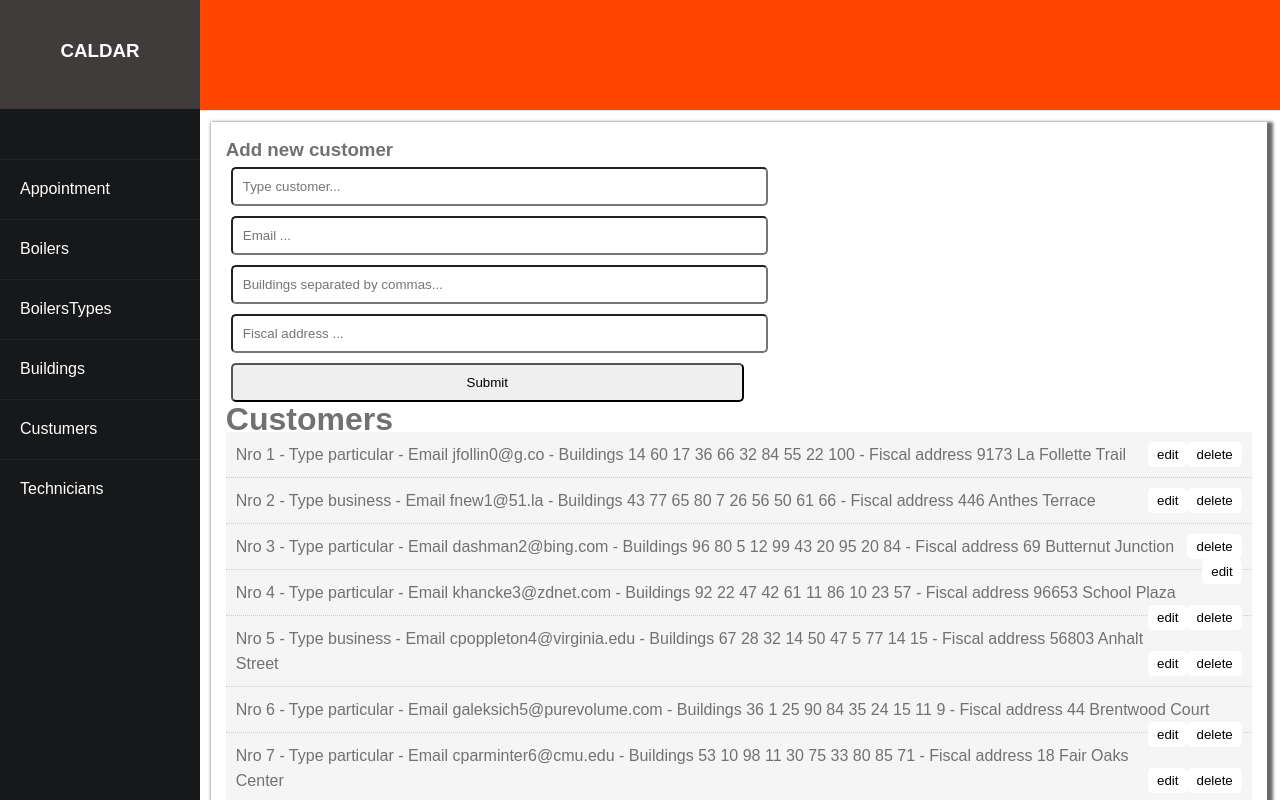
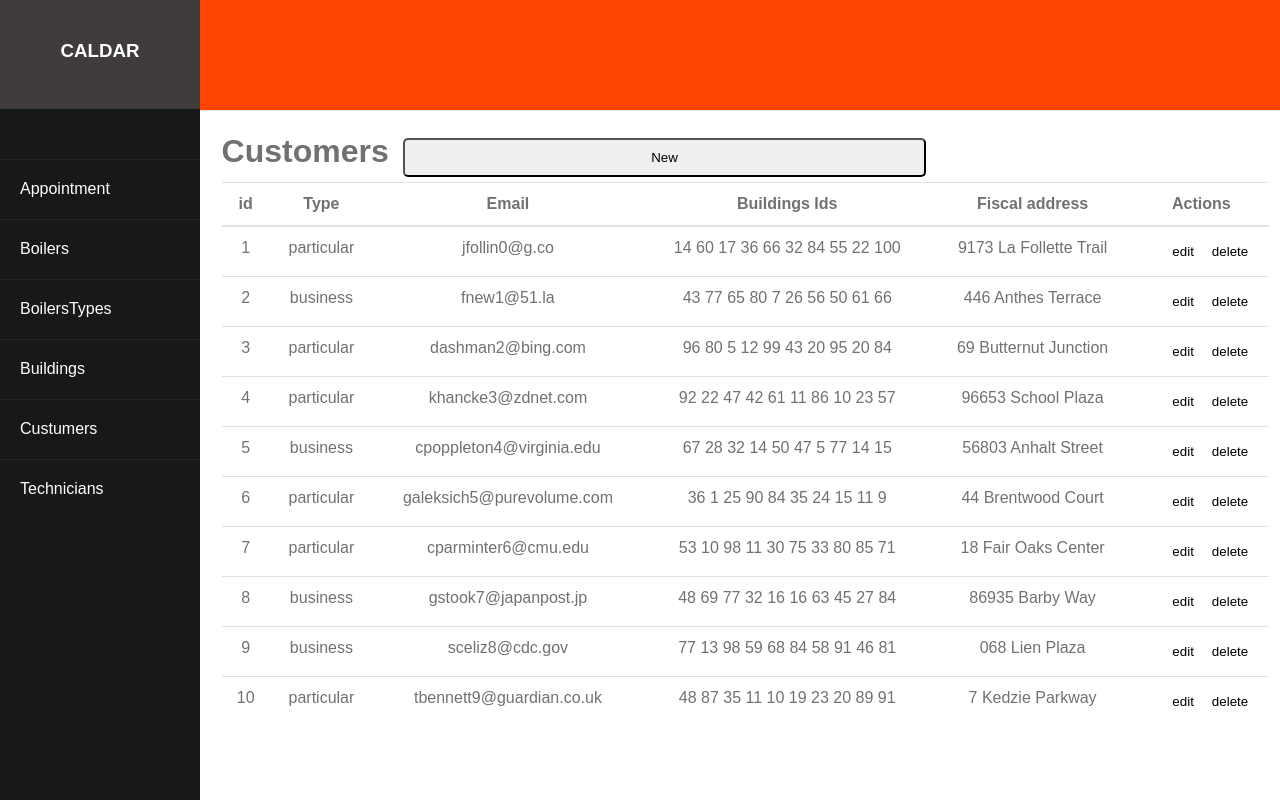
Before and after one commit to DavidArroyo92/caldar-m4-FE, a React (Create React App) app: page /customers in a window 1280 px wide. Shown: the top 800 px of the page. Built offline with nearby package versions, Linux system fonts and the light colour scheme.

Commit message:
fixed crud customers

```diff
--- a/src/components/Customers/AddCustomer.js
+++ b/src/components/Customers/AddCustomer.js
@@ -1,5 +1,6 @@
 import React, { Component } from "react";
 import PropTypes from "prop-types";
+import styles from "../../layout/main/main.module.css";
 
 export class AddCustomer extends Component {
   state = {
@@ -10,11 +11,22 @@ export class AddCustomer extends Component {
     fiscalAddress: "",
   };
 
-  componentDidUpdate(prevProps, prevState) {
-    if (this.props.customerEdit !== prevProps.customerEdit) {
+  componentDidMount() {
+    if (this.props.customerEdit) {
       this.handleEdit(this.props.customerEdit);
     }
   }
+
+  handleCleanForm = () => {
+    this.setState({
+      id: "",
+      typeId: "",
+      maintainceRate: "",
+      hourMaintainceCost: "",
+      hourEventualCost: "",
+    });
+    this.props.handleShowForm();
+  };
 
   handleEdit = (customerEdit) => {
     this.setState({
@@ -64,7 +76,7 @@ export class AddCustomer extends Component {
           <input
             type="text"
             name="customerType"
-            style={inputStyle}
+            className={styles.input}
             placeholder="Type customer..."
             value={this.state.customerType}
             onChange={this.onChange}
@@ -72,7 +84,7 @@ export class AddCustomer extends Component {
           <input
             type="text"
             name="email"
-            style={inputStyle}
+            className={styles.input}
             placeholder="Email ..."
             value={this.state.email}
             onChange={this.onChange}
@@ -80,7 +92,7 @@ export class AddCustomer extends Component {
           <input
             type="text"
             name="buildingsIds"
-            style={inputStyle}
+            className={styles.input}
             placeholder="Buildings separated by commas..."
             value={this.state.buildingsIds}
             onChange={this.onChange}
@@ -88,13 +100,19 @@ export class AddCustomer extends Component {
           <input
             type="text"
             name="fiscalAddress"
-            style={inputStyle}
+            className={styles.input}
             placeholder="Fiscal address ..."
             value={this.state.fiscalAddress}
             onChange={this.onChange}
           />
 
-          <input type="submit" value="Submit" style={inputStyle} />
+          <input type="submit" value="Submit" className={styles.input} />
+          <input
+            type="button"
+            value="Cancel"
+            className={styles.input}
+            onClick={this.handleCleanForm}
+          />
         </form>
       </div>
     );
@@ -105,14 +123,8 @@ export class AddCustomer extends Component {
 AddCustomer.propTypes = {
   addCustomer: PropTypes.func.isRequired,
   updateCustomer: PropTypes.func.isRequired,
+  handleShowForm: PropTypes.func.isRequired,
   customerEdit: PropTypes.object,
 };
 
-const inputStyle = {
-  padding: "10px",
-  width: "50%",
-  margin: "5px",
-  borderRadius: "5px",
-};
-
 export default AddCustomer;
--- a/src/components/Customers/CustomerItem.js
+++ b/src/components/Customers/CustomerItem.js
@@ -1,5 +1,6 @@
 import React, { Component } from "react";
 import PropTypes from "prop-types";
+import styles from "../../layout/main/main.module.css";
 
 export class CustomerItem extends Component {
   getStyle = () => {
@@ -19,25 +20,27 @@ export class CustomerItem extends Component {
       fiscalAddress,
     } = this.props.customer;
     return (
-      <div style={this.getStyle()}>
-        <p>
-          Nro {id} - Type {customerType} - Email {email} - Buildings{" "}
-          {buildingsIds.map((building) => building + " ")} - Fiscal address{" "}
-          {fiscalAddress}
+      <tr>
+        <td>{id}</td>
+        <td>{customerType}</td>
+        <td>{email}</td>
+        <td>{buildingsIds.map((building) => building + " ")}</td>
+        <td>{fiscalAddress}</td>
+        <td>
           <button
             onClick={this.props.delCustomer.bind(this, id)}
-            style={btnStyle}
+            className={styles.btnStyle}
           >
             delete
           </button>
           <button
             onClick={this.props.editCustomer.bind(this, this.props.customer)}
-            style={btnStyle}
+            className={styles.btnStyle}
           >
             edit
           </button>
-        </p>
-      </div>
+        </td>
+      </tr>
     );
   }
 }
@@ -49,14 +52,4 @@ CustomerItem.propTypes = {
   editCustomer: PropTypes.func.isRequired,
 };
 
-const btnStyle = {
-  background: "#fff",
-  color: "#000",
-  border: "none",
-  padding: "5px 9px",
-  borderRadius: "5px",
-  cursor: "pointer",
-  float: "right",
-};
-
 export default CustomerItem;
--- a/src/components/Customers/Customers.js
+++ b/src/components/Customers/Customers.js
@@ -2,12 +2,13 @@ import React, { Component } from "react";
 import CustomersList from "./CustomersList";
 import AddCustomer from "./AddCustomer";
 import { v4 as uuidv4 } from "uuid";
-import styles from '../../layout/main/main.module.css'
+import styles from "../../layout/main/main.module.css";
 
 class Customers extends Component {
   state = {
     customers: [],
     customerEdit: null,
+    showForm: false,
   };
 
   componentDidMount() {
@@ -15,10 +16,20 @@ class Customers extends Component {
     this.setState({ customers: dataCustomers });
   }
 
+  // Show form
+  handleShowForm = () => {
+    this.setState({
+      showForm: !this.state.showForm,
+      customerEdit: null,
+    });
+    window.scrollTo(0, 0);
+  };
+
   // Edit Customer
   editCustomer = (customer) => {
     this.setState({
       customerEdit: customer,
+      showForm: true,
     });
     window.scrollTo(0, 0);
   };
@@ -42,6 +53,7 @@ class Customers extends Component {
         }
         return customer;
       }),
+      showForm: false,
     });
   };
 
@@ -51,6 +63,7 @@ class Customers extends Component {
       customers: [
         ...this.state.customers.filter((customer) => customer.id !== id),
       ],
+      showForm: false,
     });
   };
 
@@ -65,22 +78,31 @@ class Customers extends Component {
       fiscalAddress,
     };
 
-    this.setState({ customers: [...this.state.customers, newCustomer] });
+    this.setState({
+      customers: [...this.state.customers, newCustomer],
+      showForm: false,
+    });
   };
 
   render() {
     return (
-                <div className = {styles.info}>
+      <div className={styles.info}>
+        {this.state.showForm ? (
           <AddCustomer
             addCustomer={this.addCustomer}
             updateCustomer={this.updateCustomer}
             customerEdit={this.state.customerEdit}
+            handleShowForm={this.handleShowForm}
           />
+        ) : (
           <CustomersList
             customers={this.state.customers}
             delCustomer={this.delCustomer}
             editCustomer={this.editCustomer}
+            handleShowForm={this.handleShowForm}
+            showForm={this.state.showForm}
           />
+        )}
       </div>
     );
   }
--- a/src/components/Customers/CustomersList.js
+++ b/src/components/Customers/CustomersList.js
@@ -1,12 +1,33 @@
 import React, { Component } from "react";
 import PropTypes from "prop-types";
 import CustomerItem from "./CustomerItem";
+import styles from "../../layout/main/main.module.css";
 
 class Customers extends Component {
   render() {
     return (
       <div>
-        <h1>Customers</h1>
+        <h1>
+          Customers{" "}
+          <input
+            type="button"
+            value="New"
+            className={styles.input}
+            onClick={() => this.props.handleShowForm()}
+          />
+        </h1>
+        <table className={styles.table}>
+          <thead>
+            <tr>
+              <th>id</th>
+              <th>Type</th>
+              <th>Email</th>
+              <th>Buildings Ids</th>
+              <th>Fiscal address</th>
+              <th>Actions</th>
+            </tr>
+          </thead>
+          <tbody>
             {this.props.customers.map((customer, index) => (
               <CustomerItem
                 key={customer.id}
@@ -15,6 +36,8 @@ class Customers extends Component {
                 editCustomer={this.props.editCustomer}
               />
             ))}
+          </tbody>
+        </table>
       </div>
     );
   }
@@ -25,6 +48,8 @@ Customers.propTypes = {
   customers: PropTypes.array.isRequired,
   delCustomer: PropTypes.func.isRequired,
   editCustomer: PropTypes.func.isRequired,
+  handleShowForm: PropTypes.func.isRequired,
+  showForm: PropTypes.bool.isRequired,
 };
 
 export default Customers;
--- a/src/layout/main/main.module.css
+++ b/src/layout/main/main.module.css
@@ -1,10 +1,47 @@
-.info{
-    margin: 1%;
-    width: 95%;
+.info {
+    margin: 2%;
+    width: 97%;
     height: 100%;
     color: #717171;
-    line-height: 25px;
     background-color: white;
-    box-shadow: 3px 3px 3px 3px dimgray;
-    padding: 15px;
-}
+  }
+
+  table {
+    border-collapse: collapse;
+    text-align: inherit;
+  }
+  .table {
+    width: 100%;
+    height: 100%;
+    padding: 10px;
+    text-align: center;
+  }
+
+  .table thead th {
+    vertical-align: bottom;
+    border-bottom: 2px solid #dee2e6;
+  }
+
+  .table td,
+  .table th {
+    padding: 0.75rem;
+    vertical-align: top;
+    border-top: 1px solid #dee2e6;
+  }
+
+  .input {
+    padding: 10px;
+    width: 50%;
+    margin: 5px;
+    border-radius: 5px;
+  }
+
+  .btnStyle {
+    background: #fff;
+    color: #000;
+    border: none;
+    padding: 5px 9px;
+    border-radius: 5px;
+    cursor: pointer;
+    float: right;
+  }
```
Also changed, not shown: 1 other file (tests, documents, lock files or other folders). Lines whose indentation alone changed are shown as unchanged.
